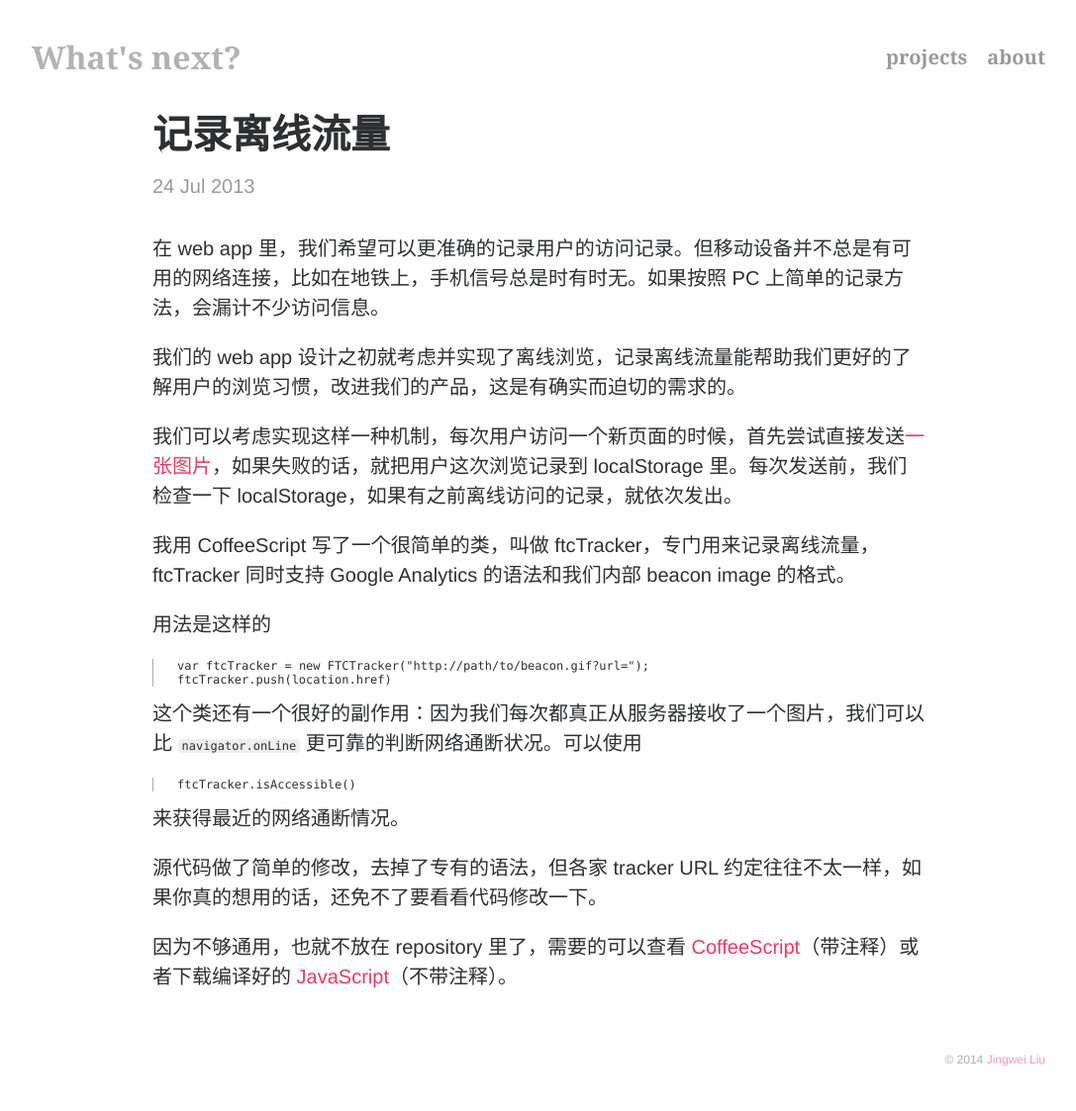
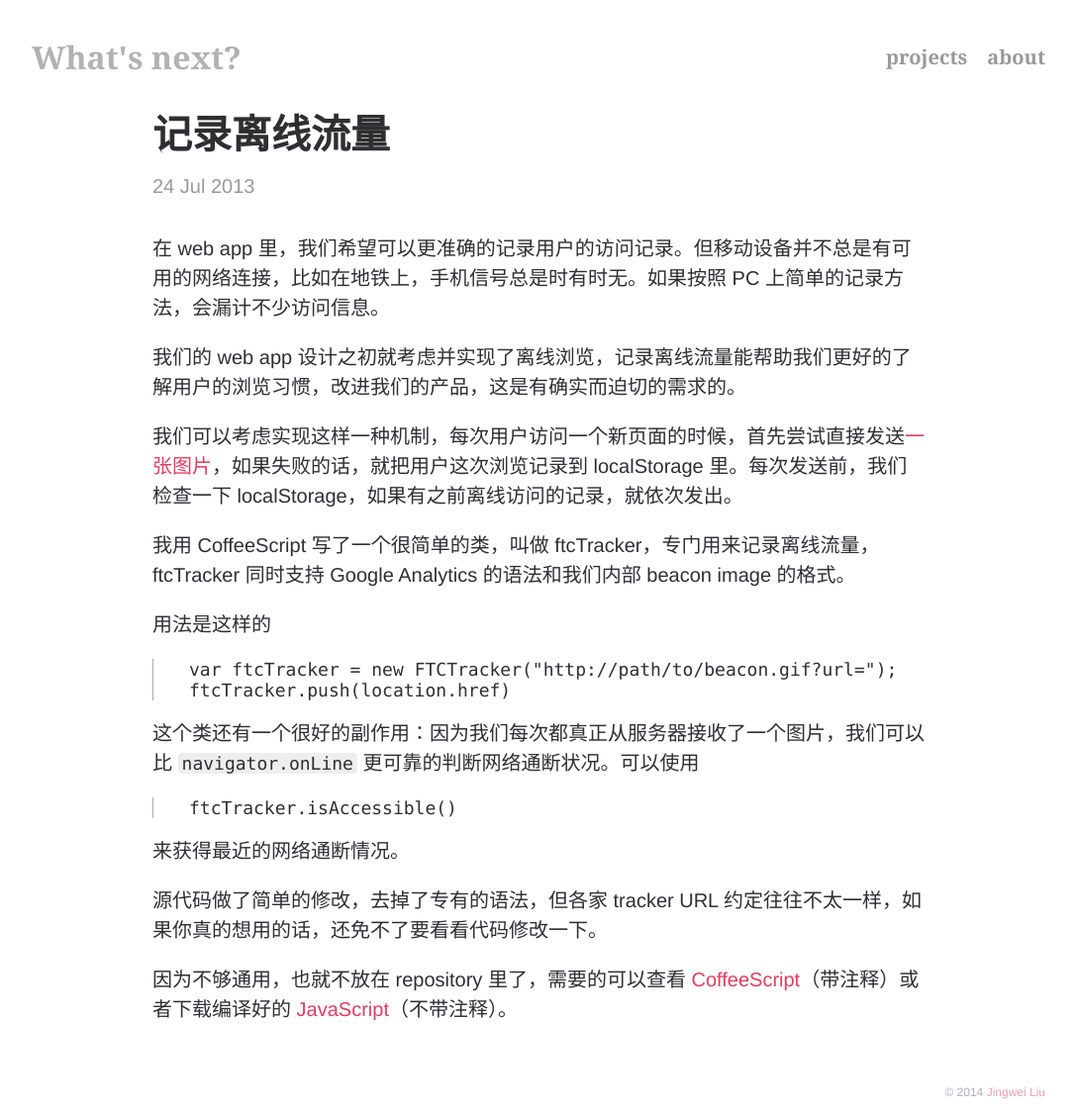
Before and after one commit to th507/blog, a Jekyll site: the page built from _posts/2013-07-24-logging-offline-visits.md, in a window 1280 px wide. Shown: the whole page at 99% size, without its empty margins (96-1183 px from the left). Built offline with Jekyll 4.4.1, drawn with Linux system fonts in a browser that asks for light colours; Markdown is read by kramdown in place of the engine named in the settings; before the commit the page ends 1090 px from its top, so only the background shows below that.

Commit message:
adjust font size and weight

```diff
--- a/_config.yml
+++ b/_config.yml
@@ -5,5 +5,5 @@ markdown: redcarpet
 redcarpet:
   extensions: ["tables"]
 excerpt_separator: "<!-- more -->"
-pygments: true
+highlighter: pygments
 encoding: UTF-8
--- a/css/main.css
+++ b/css/main.css
@@ -47,7 +47,7 @@ th, td {
     border-left: 1px solid #ccc;
 }
 code, pre {
-    font: 12px Source Code Pro, Menlo, Monaco, Consolas, monospace;
+    font: 18px Source Code Pro, Menlo, Monaco, Consolas, monospace;
 }
 p code {
     padding: 0 4px;
@@ -347,7 +347,7 @@ h2, h3 {
 }
 .post p {
     margin-bottom: 1em;
-    font-weight: 200;
+    font-weight: 400;
 }
 /* keep in line with .post p */
 .post ul {
```
